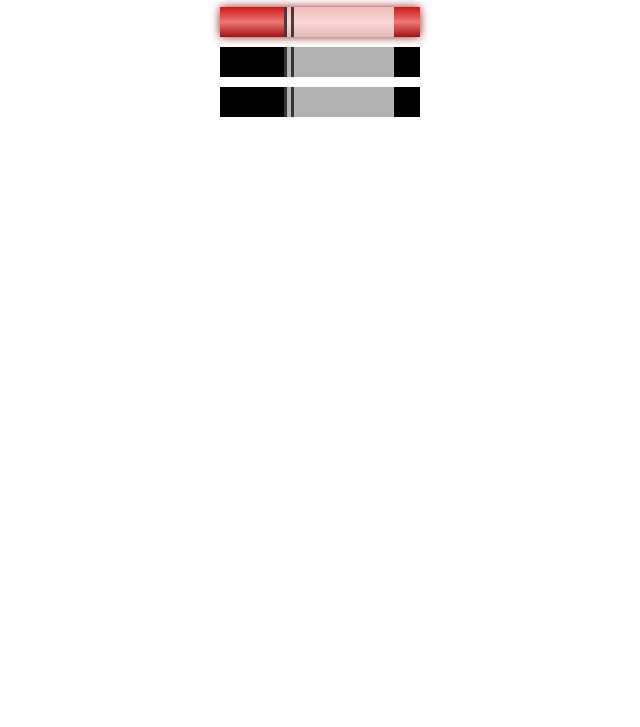
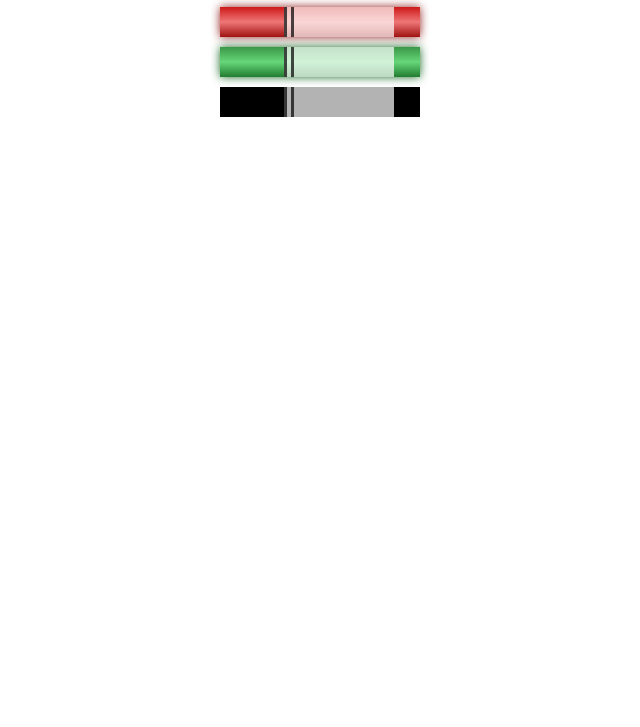
Before and after one commit to Yustes88/FreeCodeCamp-Markers, a plain HTML site: page index.html in a window 1280 px wide. Shown: the part 73-800 px from the top of the page, without its empty margins (320-960 px from the left). Drawn offline with Linux system fonts and the light colour scheme.

Commit message:
Creates green marker

```diff
--- a/styles.css
+++ b/styles.css
@@ -27,3 +27,8 @@
     background: linear-gradient(hsl(0, 79%, 45%), hsl(0, 79%, 70%), hsl(0, 79%, 35%));
     box-shadow: 0 0 10px 0 hsl(0, 62%, 35%);
 }
+
+.green {
+    background: linear-gradient(hsl(128, 44%, 41%), hsl(130, 58%, 62%), hsl(130, 58%, 31%));
+    box-shadow: 0 0 10px 0 hsl(130, 58%, 27%);
+}
```
